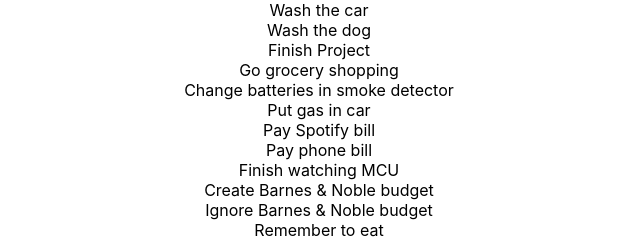
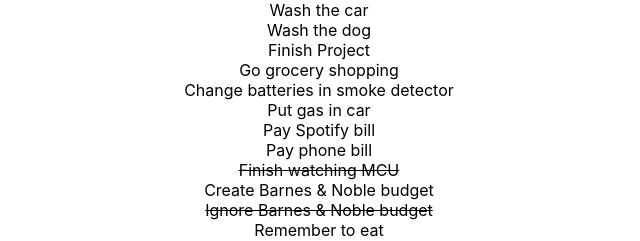
Before and after one commit to 2021-IBM-Accelerate-SW-Track/lab-1-team-22, a React (Create React App) app: page / in a window 1280 px wide. Shown: the top 241 px of the page, without its empty margins (321-961 px from the left). Built offline with nearby package versions, Linux system fonts and the light colour scheme.

Commit message:
Fixed bug with strikethrough function

```diff
--- a/src/App.js
+++ b/src/App.js
@@ -2,6 +2,7 @@
 import tasks from './tasks.json'
 import TodoList from './ToDoList'
 import TodoForm from './ToDoForm'
+import "./styles.css";
 
 import './App.css';
 
--- a/src/ToDo.js
+++ b/src/ToDo.js
@@ -1,15 +1,17 @@
-import React from "react";
+import React from 'react';
 
-//
-// ADD A MATERIAL UI STYLE TO THE STRIKETHROUGH LATER
-// This is the component handing the ToDo functionality. This basically handles the strikethrough function so that we can later delete it
+const ToDo = ({todo, handleToggle}) => {
 
-const ToDo = ({todo}) => {
-  return (
-    <div className={todo.complete ? "strike": ""}>
- {todo.task}
-    </div>
-  );
+    const handleClick = (e) => {
+        e.preventDefault()
+        handleToggle(e.currentTarget.id)
+    }
+
+    return (
+        <div id={todo.id} key={todo.id + todo.task} name="todo" value={todo.id} onClick={handleClick} className={todo.complete ? "todo strike" : "todo"}>
+            {todo.task}
+        </div>
+    );
 };
 
 export default ToDo;
--- /dev/null
+++ b/src/styles.css
@@ -0,0 +1,3 @@
+.strike {
+    text-decoration: line-through;
+  }
```
